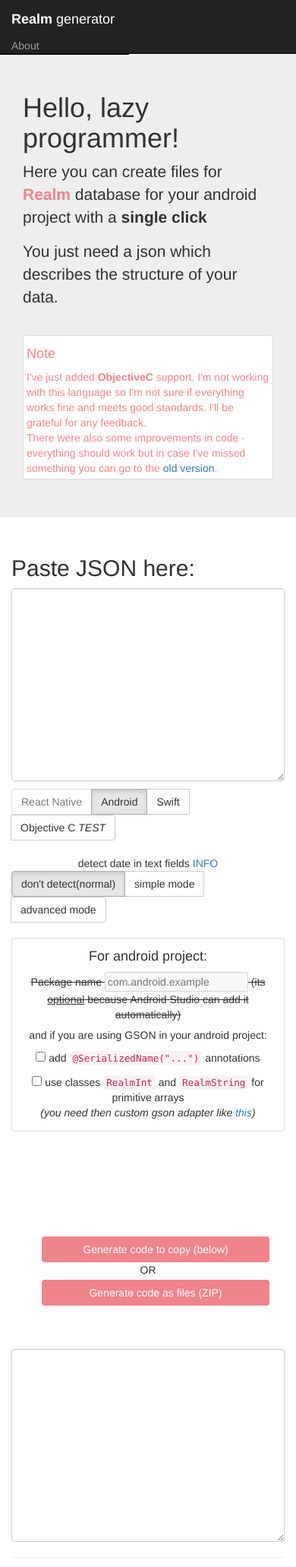
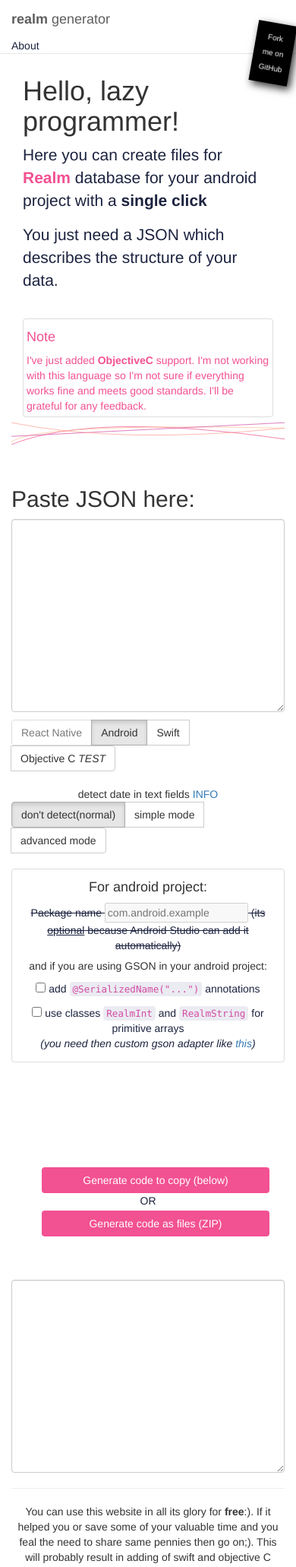
Before and after one commit to tomasz-m/realmGenerator, a PHP site: page / in a window 390 px wide; the page is wider, and only the part inside the window is pictured. Shown: the top 2062 px of that part at 76% size. Run offline with PHP 8.4, Linux system fonts and the light colour scheme; some libraries are stand-ins or nearby versions.

Commit message:
fun with UI

```diff
--- /dev/null
+++ b/css/fork-me-icon.css
@@ -0,0 +1,11 @@
+#forkongithub a
+    {background:#000;color:#fff;
+     text-align:center;
+     padding:10px 10px;
+     font-size:1rem;line-height:2rem;
+     position: absolute;
+    right: 5px;
+    top: 30px;
+    box-shadow:4px 4px 10px rgba(0,0,0,0.8);
+    transform:rotate(10deg);
+    z-index:9999;}
--- a/css/main.css
+++ b/css/main.css
@@ -1,5 +1,48 @@
-
-
-/* ==========================================================================
-   Author's custom styles
-   ========================================================================== */
+.pink_text{
+    color: #F25192;
+}
+.pink_text-cener{
+    color: #F25192;
+    text-align:center;
+}
+.manual_text{
+    text-align:center;
+}
+body {
+    padding-top: 50px;
+    padding-bottom: 20px;
+}
+.btn-realm {
+    background: #F25192;
+    color: #ffffff;
+    margin-left: 20px;
+    margin-right: 20px;
+    margin-top: 3px;
+    width: 300px;
+}
+.centered-text {
+    text-align:center;
+}
+.navbar-theme{
+    background: #fff;
+}
+.navbar-default .navbar-brand {
+    color: #1C233F;
+}
+.navbar-default .navbar-text {
+    color: #1C233F;
+}
+.jumbotron{
+    background: #fff;
+}
+p{
+    color: #1C233F;
+}
+IMG.displayed {
+    display: block;
+    margin-left: auto;
+    margin-right: auto;
+}
+code{
+    padding:2px 4px;font-size:90%;color:#D34CA3;background-color:#EBEBF2;border-radius:4px
+}
--- a/index.php
+++ b/index.php
@@ -10,47 +10,20 @@
         <meta name="description" content="">
         <meta name="viewport" content="width=device-width, initial-scale=1">
         <link rel="stylesheet" href="css/bootstrap.min.css">
-        <style>
-            .pink_text{
-                color: #F0848B;
-                text-align:center;
-            }
-            .manual_text{
-                text-align:center;
-            }
-            body {
-                padding-top: 50px;
-                padding-bottom: 20px;
-            }
-            .btn-realm {
-                background: #F0848B;
-                color: #ffffff;
-                margin-left: 20px;
-                margin-right: 20px;
-                margin-top: 3px;
-                width: 300px;
-            }
-            .centered-text {
-                text-align:center;
-            }
-            IMG.displayed {
-                display: block;
-                margin-left: auto;
-                margin-right: auto;
-            }
-        </style>
-<style>#forkongithub a{background:#000;color:#fff;text-decoration:none;font-family:arial,sans-serif;text-align:center;font-weight:bold;padding:5px 40px;font-size:1rem;line-height:2rem;position:relative;transition:0.5s;}#forkongithub a:hover{background:#c11;color:#fff;}#forkongithub a::before,#forkongithub a::after{content:"";width:100%;display:block;position:absolute;top:1px;left:0;height:1px;background:#fff;}#forkongithub a::after{bottom:1px;top:auto;}@media screen and (min-width:800px){#forkongithub{position:absolute;display:block;top:0;right:0;width:200px;overflow:hidden;height:200px;z-index:9999;}#forkongithub a{width:200px;position:absolute;top:60px;right:-60px;transform:rotate(45deg);-webkit-transform:rotate(45deg);-ms-transform:rotate(45deg);-moz-transform:rotate(45deg);-o-transform:rotate(45deg);box-shadow:4px 4px 10px rgba(0,0,0,0.8);}}</style>
-        <script src="js/vendor/modernizr-2.8.3-respond-1.4.2.min.js"></script>
+        <link rel="stylesheet" href="css/main.css">
+        <link rel="stylesheet" href="css/fork-me-icon.css">
+
+    <script src="js/vendor/modernizr-2.8.3-respond-1.4.2.min.js"></script>
     </head>
     <body>
-        <span id="forkongithub"><a href="https://github.com/tomasz-m/realmGenerator">Fork me on GitHub</a></span>
+        <span id="forkongithub"><a href="https://github.com/tomasz-m/realmGenerator">Fork<br>me on<br>GitHub</a></span>
         <!--[if lt IE 8]>
             <p class="browserupgrade">You are using an <strong>outdated</strong> browser. Please <a href="http://browsehappy.com/">upgrade your browser</a> to improve your experience.</p>
         <![endif]-->
-        <nav class="navbar navbar-inverse navbar-fixed-top" role="navigation">
+        <nav class="navbar navbar-default navbar-fixed-top navbar-theme" role="navigation">
             <div class="container">
                 <div class="navbar-header">
-                    <a class="navbar-brand" href="#"><b>Realm</b> generator</a>
+                    <a class="navbar-brand" href="#"><b>realm</b> generator</a>
                 </div>
                 <div class="navbar-right">
                     <a class="navbar-text" href="about.html">About</a>
@@ -59,23 +32,30 @@
             </div>
         </nav>
 
-        <div class="jumbotron">
+        <div style="padding-bottom: 0"class="jumbotron">
             <div class="container">
                 <h1>Hello, lazy programmer!</h1>
-                <p>Here you can create files for <a href="http://realm.io" style="color:#F0848B" target="_blank"><b>Realm</b></a> database for your android project with a <b>
+                <p>Here you can create files for <a href="http://realm.io" class="pink_text" target="_blank"><b>Realm</b></a> database for your android project with a <b>
                         single click</b> <br></p>
-                <p>You just need a json which describes the structure of your data.&nbsp;<br /> </p>
+                <p>You just need a JSON which describes the structure of your data.&nbsp;<br /> </p>
 
                 <br>
-                <div class="thumbnail">
-                <font color="#F0848B">
+                <div class="thumbnail pink_text">
                 <h4>Note</h4>
                 I've just added <b>ObjectiveC</b> support. I'm not working with this language so I'm not sure if everything works fine
                 and meets good standards. I'll be grateful for any feedback.<br>
-                There were also some improvements in code - everything should work but in case I've missed something
-                you can go to the  <a href="http://realmgenerator.eu/old/">old version</a>.</font>
                 </div>
             </div>
+            <svg style="margin-top: -20" viewBox="0 0 1000 100">
+                <path d="M 0 100 q 300 -120 1000 -20" stroke="#F25192"
+                stroke-width="2" fill="none" />
+                <path d="M 0 90 q 100 -70 1000 -50" stroke="#FCC397"
+                stroke-width="2" fill="none" />
+                <path d="M 0 70 q 400 -20 1000 -50" stroke="#D34CA3"
+                stroke-width="2" fill="none" />
+                <path d="M 0 20 q 400 80 1000 20" stroke="#FC9F95"
+                stroke-width="2" fill="none" />
+            </svg>
         </div>
 
         <div class="container">
@@ -199,20 +179,20 @@
                 <!-- Example row of columns -->
                 <div class="row">
                     <div class="col-md-3">
-                        <h2 class="pink_text">1</h2>
-                        <p class="manual_text">Design a structure of your data in Json. Or just get it from web service developer.</p>
+                        <h2 class="pink_text-cener">1</h2>
+                        <p class="manual_text">Design a structure of your data in JSON. Or just get it from web service developer.</p>
                     </div>
                     <div class="col-md-3">
-                        <h2 class="pink_text">2</h2>
+                        <h2 class="pink_text-cener">2</h2>
                         <p class="manual_text">Use this website to generate java code.</p>
                     </div>
                     <div class="col-md-3">
-                        <h2 class="pink_text">3</h2>
+                        <h2 class="pink_text-cener">3</h2>
                         <p class="manual_text">Copy code to java class or download (and unzip) files and copy them <i>directly*</i> to Android Studio.</p>
                         <p class="manual_text"><i>* this will add package name automatically</i></p>
                     </div>
                     <div class="col-md-3">
-                        <h2 class="pink_text">4</h2>
+                        <h2 class="pink_text-cener">4</h2>
                         <p class="manual_text">Done.</p>
                     </div>
                 </div>
```
Also changed, not shown: about.html (+3 -31 lines), processor.php (+8 -8 lines).
